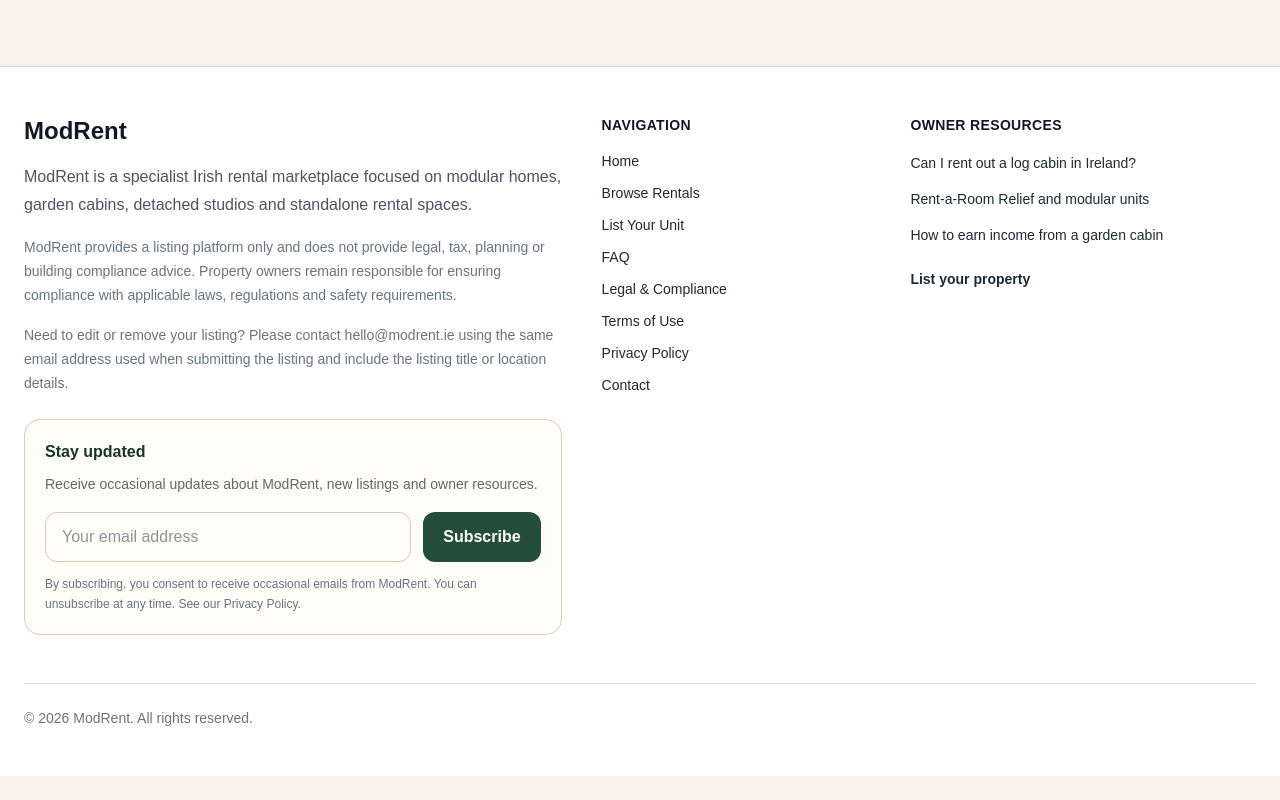
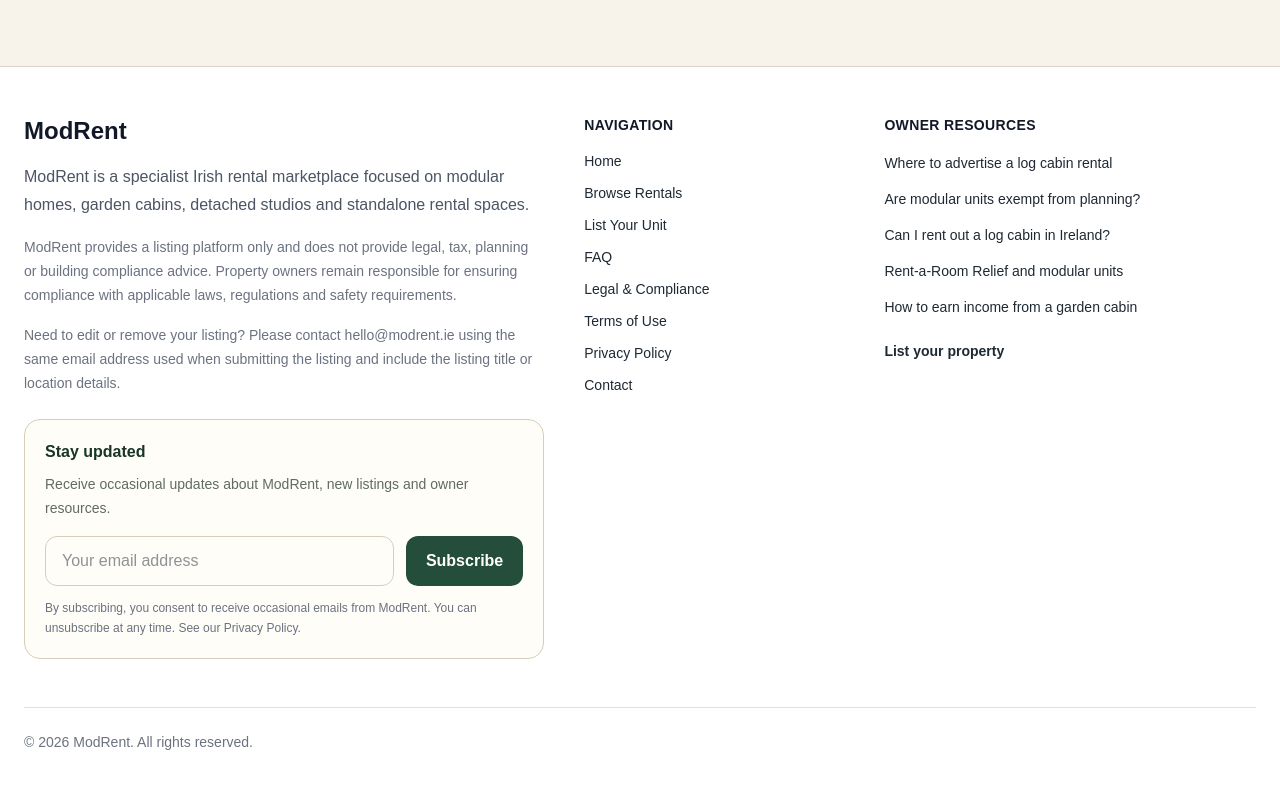
Before and after one commit to ZD12393/modrent, a Next.js app: page / in a window 1280 px wide. Shown: the part 2973-3773 px from the top of the page. Before the commit the page ends 3749 px from the top, so only its background shows below. Built offline with nearby package versions, Linux system fonts and the light colour scheme.

Commit message:
expand footer seo resource links

```diff
--- a/app/layout.tsx
+++ b/app/layout.tsx
@@ -34,7 +34,10 @@
 
         <header className="border-b border-[#d6d3cc] bg-white">
           <div className="mx-auto flex max-w-7xl items-center justify-between px-4 py-5 md:px-6">
-            <Link href="/" className="text-2xl font-bold tracking-tight text-[#111827]">
+            <Link
+              href="/"
+              className="text-2xl font-bold tracking-tight text-[#111827]"
+            >
               ModRent
             </Link>
 
@@ -65,7 +68,7 @@
 
         <footer className="mt-20 border-t border-[#d6d3cc] bg-white">
           <div className="mx-auto max-w-7xl px-6 py-12">
-            <div className="grid gap-10 lg:grid-cols-[1.4fr_0.7fr_0.9fr]">
+            <div className="grid gap-10 lg:grid-cols-[1.4fr_0.7fr_1fr]">
               <div className="max-w-xl">
                 <h2 className="mb-4 text-2xl font-bold text-[#111827]">
                   ModRent
@@ -105,24 +108,31 @@
                   <Link href="/" className="text-[#4b5563] transition hover:text-[#111827]">
                     Home
                   </Link>
+
                   <Link href="/listings" className="text-[#4b5563] transition hover:text-[#111827]">
                     Browse Rentals
                   </Link>
+
                   <Link href="/create" className="text-[#4b5563] transition hover:text-[#111827]">
                     List Your Unit
                   </Link>
+
                   <Link href="/faq" className="text-[#4b5563] transition hover:text-[#111827]">
                     FAQ
                   </Link>
+
                   <Link href="/legal" className="text-[#4b5563] transition hover:text-[#111827]">
                     Legal & Compliance
                   </Link>
+
                   <Link href="/terms" className="text-[#4b5563] transition hover:text-[#111827]">
                     Terms of Use
                   </Link>
+
                   <Link href="/privacy" className="text-[#4b5563] transition hover:text-[#111827]">
                     Privacy Policy
                   </Link>
+
                   <Link href="/contact" className="text-[#4b5563] transition hover:text-[#111827]">
                     Contact
                   </Link>
@@ -135,16 +145,45 @@
                 </h3>
 
                 <div className="flex flex-col gap-3 text-sm leading-6">
-                  <Link href="/can-i-rent-out-a-log-cabin-in-ireland" className="text-[#4b5563] transition hover:text-[#111827]">
+                  <Link
+                    href="/where-to-advertise-a-log-cabin-rental-ireland"
+                    className="text-[#4b5563] transition hover:text-[#111827]"
+                  >
+                    Where to advertise a log cabin rental
+                  </Link>
+
+                  <Link
+                    href="/are-modular-units-exempt-from-planning-ireland"
+                    className="text-[#4b5563] transition hover:text-[#111827]"
+                  >
+                    Are modular units exempt from planning?
+                  </Link>
+
+                  <Link
+                    href="/can-i-rent-out-a-log-cabin-in-ireland"
+                    className="text-[#4b5563] transition hover:text-[#111827]"
+                  >
                     Can I rent out a log cabin in Ireland?
                   </Link>
-                  <Link href="/rent-a-room-relief-modular-units-ireland" className="text-[#4b5563] transition hover:text-[#111827]">
+
+                  <Link
+                    href="/rent-a-room-relief-modular-units-ireland"
+                    className="text-[#4b5563] transition hover:text-[#111827]"
+                  >
                     Rent-a-Room Relief and modular units
                   </Link>
-                  <Link href="/how-to-earn-income-from-a-garden-cabin-ireland" className="text-[#4b5563] transition hover:text-[#111827]">
+
+                  <Link
+                    href="/how-to-earn-income-from-a-garden-cabin-ireland"
+                    className="text-[#4b5563] transition hover:text-[#111827]"
+                  >
                     How to earn income from a garden cabin
                   </Link>
-                  <Link href="/create" className="mt-2 inline-block font-semibold text-[#244e3b] underline underline-offset-4">
+
+                  <Link
+                    href="/create"
+                    className="mt-2 inline-block font-semibold text-[#244e3b] underline underline-offset-4"
+                  >
                     List your property
                   </Link>
                 </div>
```
